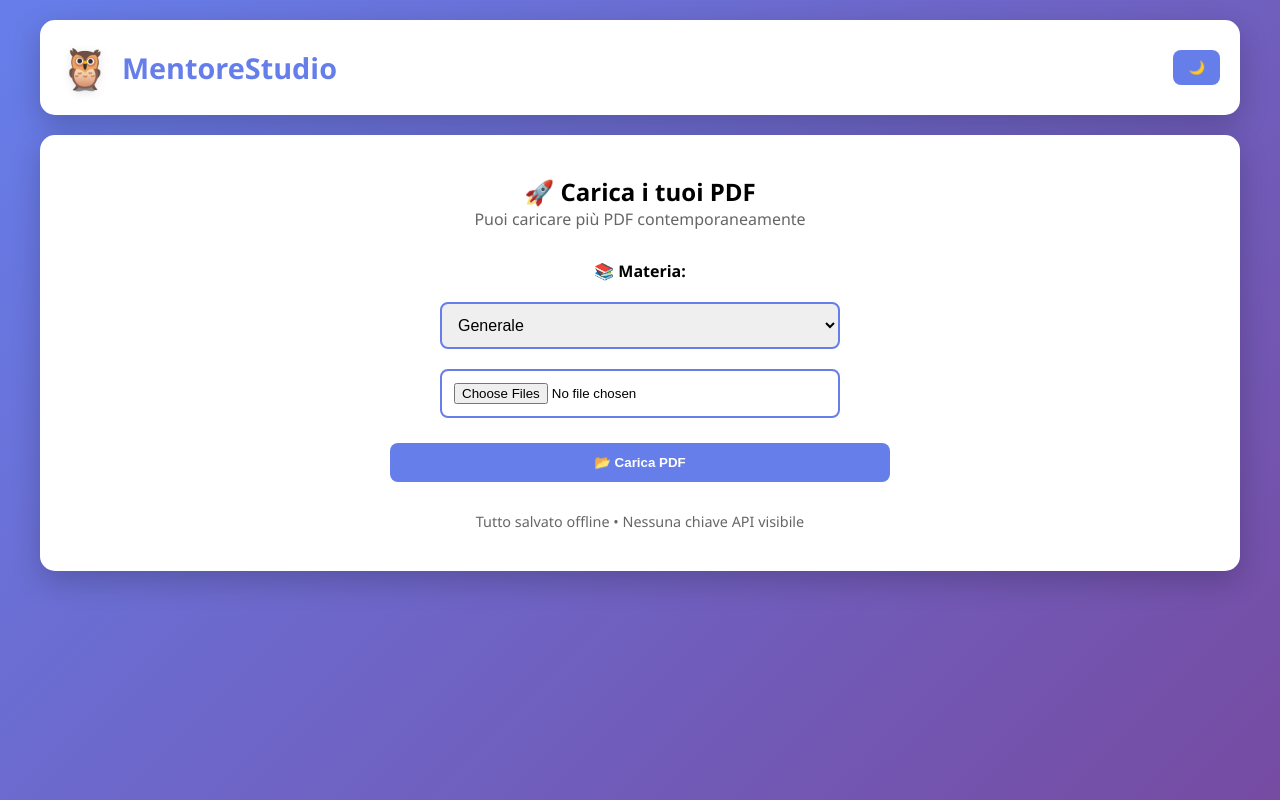
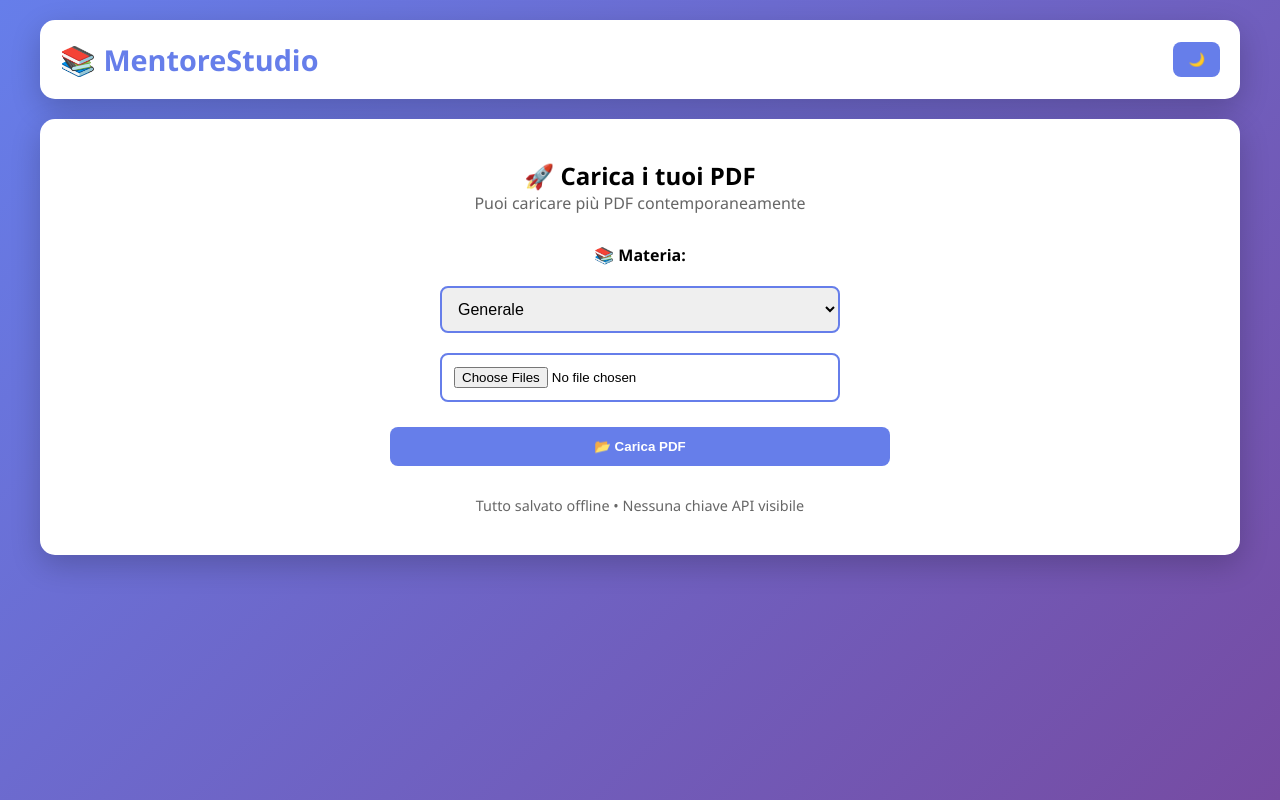
Before and after one commit to Domenico374/mentorestudio, a website: page public/index.html in a window 1280 px wide. Drawn offline with Linux system fonts and the light colour scheme.

Commit message:
Update index.html

```diff
--- a/public/index.html
+++ b/public/index.html
@@ -36,17 +36,6 @@
             box-shadow: 0 10px 30px rgba(0,0,0,0.2);
         }
         body.dark-mode .header { background: #2a2a3e; color: #e0e0e0; }
-
-        /* LOGO DEL GUFO */
-        .header-logo {
-            display: flex;
-            align-items: center;
-            gap: 12px;
-        }
-        .owl-logo {
-            font-size: 2.5em;
-            filter: drop-shadow(0 2px 4px rgba(0,0,0,0.1));
-        }
         h1 { font-size: 1.8em; color: var(--primary); }
         body.dark-mode h1 { color: var(--accent); }
         .header-controls { display: flex; gap: 10px; }
@@ -675,7 +664,7 @@
 <body>
     <div class="container">
         <div class="header">
-            <div class="header-logo"><div class="owl-logo">🦉</div><h1>MentoreStudio</h1></div>
+            <h1>📚 MentoreStudio</h1>
             <div class="header-controls">
                 <button class="toggle-btn" onclick="toggleDarkMode()">🌙</button>
             </div>
```
